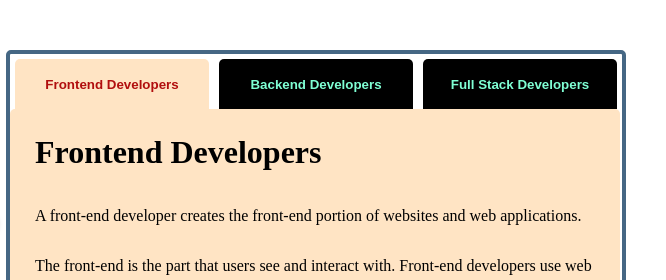
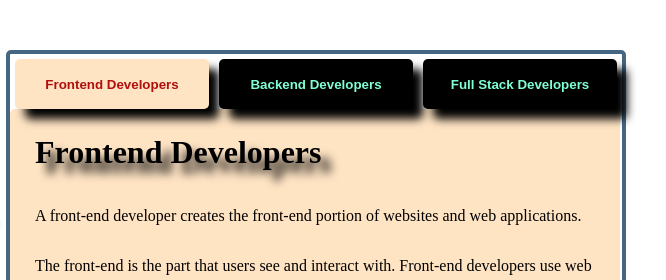
Before and after one commit to VirendrKumarYadav/geek_assign_js, a plain HTML site: page tab_selector/index.html in a window 1280 px wide. Shown: the top 280 px of the page, 614-1280 px from the left. Drawn offline with Linux system fonts and the light colour scheme.

Commit message:
aading all the cchanges

```diff
--- a/tab_selector/script.js
+++ b/tab_selector/script.js
@@ -25,7 +25,7 @@ btn.addEventListener('click',(a)=>{
         btn.style.color='rgb(177, 14, 14)';
         btn.style.backgroundColor='bisque';
         // body_p.textContent="hello";
-        body_head.textContent="Full Stake Developers"
+        body_head.textContent="Full Stack Developers"
         tab2.style.color='aquamarine';
         tab2.style.backgroundColor='black';
         tab1.style.color='aquamarine';
--- a/tab_selector/styles.css
+++ b/tab_selector/styles.css
@@ -42,7 +42,7 @@ background-repeat: no-repeat;
     width:196px;
     height: 50px;
     margin:5px 5px 0 5px;
-    border-radius: 5px 5px 0px 0px;
+    /* border-radius: 5px 5px 0px 0px; */
     font-weight: bold;
     border: none;
 }
@@ -65,8 +65,14 @@ background-repeat: no-repeat;
 
 h1{
     margin: 20px;
+     text-shadow: 10px 10px 10px black;
 }
 p{
     line-height: 50px;
     margin: 20px;
 }
+
+button{
+box-shadow: 10px 10px 10px black;
+border-radius: 5px;
+}
```
